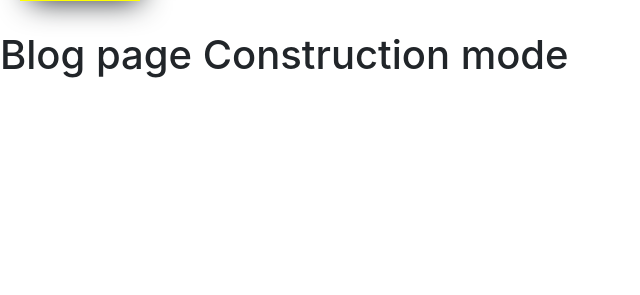
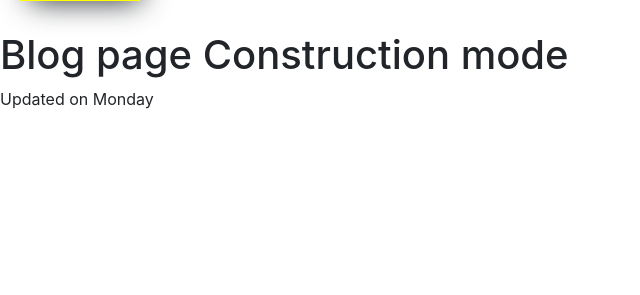
Before and after one commit to mohit-kumar-suthar/TF_project, a Django app: page /blog in a window 1280 px wide. Shown: the part 69-364 px from the top of the page, without its empty margins (0-640 px from the left). Run offline with Django 3.2, Linux system fonts and the light colour scheme; some libraries are stand-ins or nearby versions.

Commit message:
commit 6

```diff
--- a/Templates/footer.html
+++ b/Templates/footer.html
@@ -1,6 +1,6 @@
 {% extends 'base.html' %}
 
 {% block title %}footer{% endblock %}
-<p>updated on Monday</p>
-{% block head %}
+{% block body %}
+<p>Updated on Monday</p>
 {% endblock %}
```
